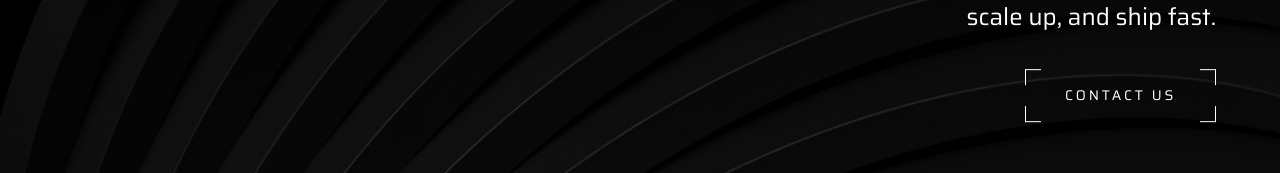
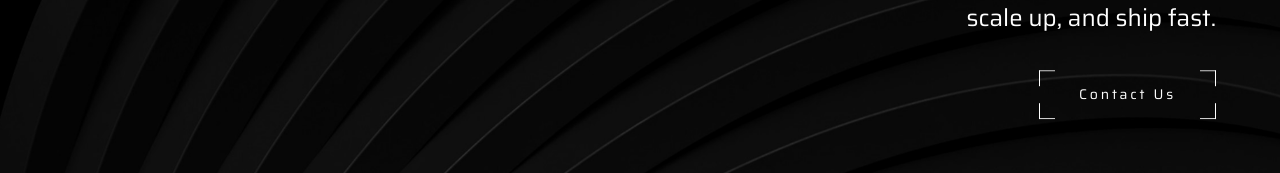
Before and after one commit to novahq-builds/Nova-Website, a Next.js app in the folder nova-website/: page / in a window 1280 px wide. Shown: the part 297-470 px from the top of the page. Built offline with nearby package versions, Linux system fonts and the light colour scheme.

Commit message:
added animation to contact us button in home page

```diff
--- a/nova-website/components/HeroSection/HeroSection.module.css
+++ b/nova-website/components/HeroSection/HeroSection.module.css
@@ -9,43 +9,6 @@
 .bgWrapper {
   position: absolute;
   inset: 0;
-}
-
-/* ── Navbar ── */
-.nav {
-  position: absolute;
-  top: 0;
-  left: 0;
-  right: 0;
-  z-index: 20;
-  display: flex;
-  align-items: center;
-  justify-content: space-between;
-  padding: 1.5rem 2rem;
-}
-
-.logo {
-  width: 2.75rem;
-  height: 2.75rem;
-}
-
-.navLinks {
-  display: flex;
-  align-items: center;
-  gap: 2.5rem;
-  list-style: none;
-  font-size: 0.875rem;
-  letter-spacing: 0.05em;
-}
-
-.navLink {
-  color: #fff;
-  text-decoration: none;
-  transition: color 0.2s ease;
-}
-
-.navLink:hover {
-  color: #d5fe00;
 }
 
 /* ── Right-side tagline ── */
@@ -74,17 +37,19 @@
 
 .ctaButton {
   position: relative;
-  display: inline-block;
+  display: inline-flex;
+  align-items: center;
+  justify-content: center;
   padding: 1rem 2.5rem;
   color: #fff;
   font-size: 0.875rem;
   letter-spacing: 0.2em;
-  text-transform: uppercase;
   text-decoration: none;
   cursor: pointer;
+  overflow: hidden;
 }
 
-/* Corner bracket decorators */
+/* ── Corner brackets — animate to full border on hover ── */
 .cornerTL,
 .cornerTR,
 .cornerBL,
@@ -94,6 +59,7 @@
   height: 1rem;
   border-color: #fff;
   border-style: solid;
+  transition: transform 0.35s cubic-bezier(0.4, 0, 0.2, 1);
 }
 
 .cornerTL {
@@ -117,6 +83,46 @@
   border-width: 0 1px 1px 0;
 }
 
+.ctaButton:hover .cornerTL {
+  transform: translate(6px, 6px);
+}
+.ctaButton:hover .cornerTR {
+  transform: translate(-6px, 6px);
+}
+.ctaButton:hover .cornerBL {
+  transform: translate(6px, -6px);
+}
+.ctaButton:hover .cornerBR {
+  transform: translate(-6px, -6px);
+}
+
+/* ── Text roll-up on hover ── */
+.ctaText {
+  display: flex;
+  flex-direction: column;
+  overflow: hidden;
+  height: 1.2em;
+  line-height: 1.2em;
+}
+
+.ctaTextInner {
+  display: flex;
+  flex-direction: column;
+  transition: transform 0.35s cubic-bezier(0.4, 0, 0.2, 1);
+}
+
+.ctaButton:hover .ctaTextInner {
+  transform: translateY(-1.2em);
+}
+
+.ctaTextTop,
+.ctaTextBottom {
+  display: block;
+  height: 1.2em;
+  line-height: 1.2em;
+  white-space: nowrap;
+}
+
 /* ── Wordmark ── */
 .wordmarkWrapper {
   position: absolute;
--- a/nova-website/components/HeroSection/HeroSection.tsx
+++ b/nova-website/components/HeroSection/HeroSection.tsx
@@ -16,7 +16,7 @@ const fadeUp = {
 export default function HeroSection() {
   return (
     <section className={styles.section}>
-      {/* Background — continuously fading */}
+      {/* Background */}
       <div className={styles.bgWrapper}>
         <Image
           src="/images/hero-bg.png"
@@ -52,7 +52,13 @@ export default function HeroSection() {
             <span className={styles.cornerTR} />
             <span className={styles.cornerBL} />
             <span className={styles.cornerBR} />
-            Contact Us
+            {/* Two text copies stacked — top slides out, bottom slides in */}
+            <span className={styles.ctaText}>
+              <span className={styles.ctaTextInner}>
+                <span className={styles.ctaTextTop}>Contact Us</span>
+                <span className={styles.ctaTextBottom}>Contact Us</span>
+              </span>
+            </span>
           </a>
         </motion.div>
       </div>
```
